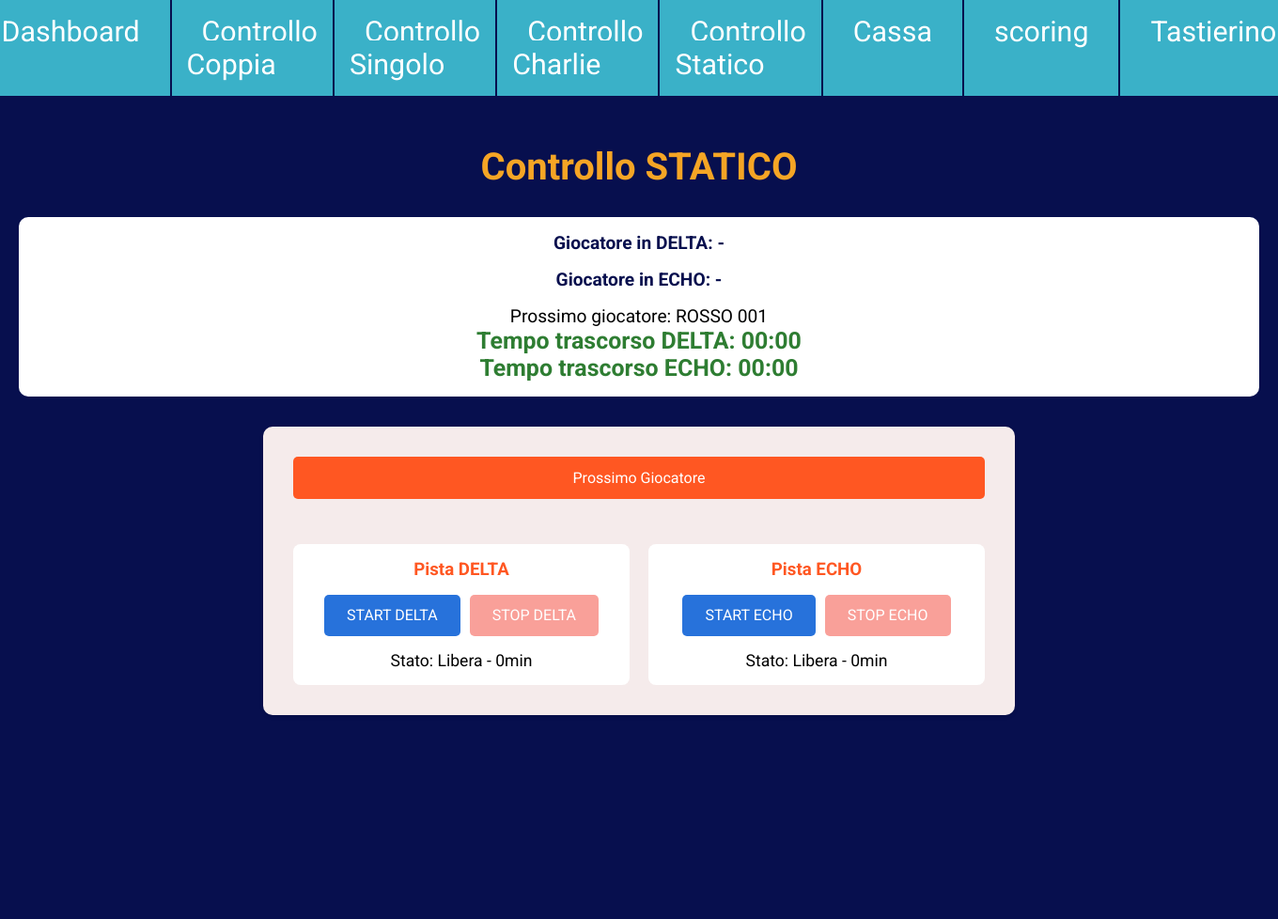
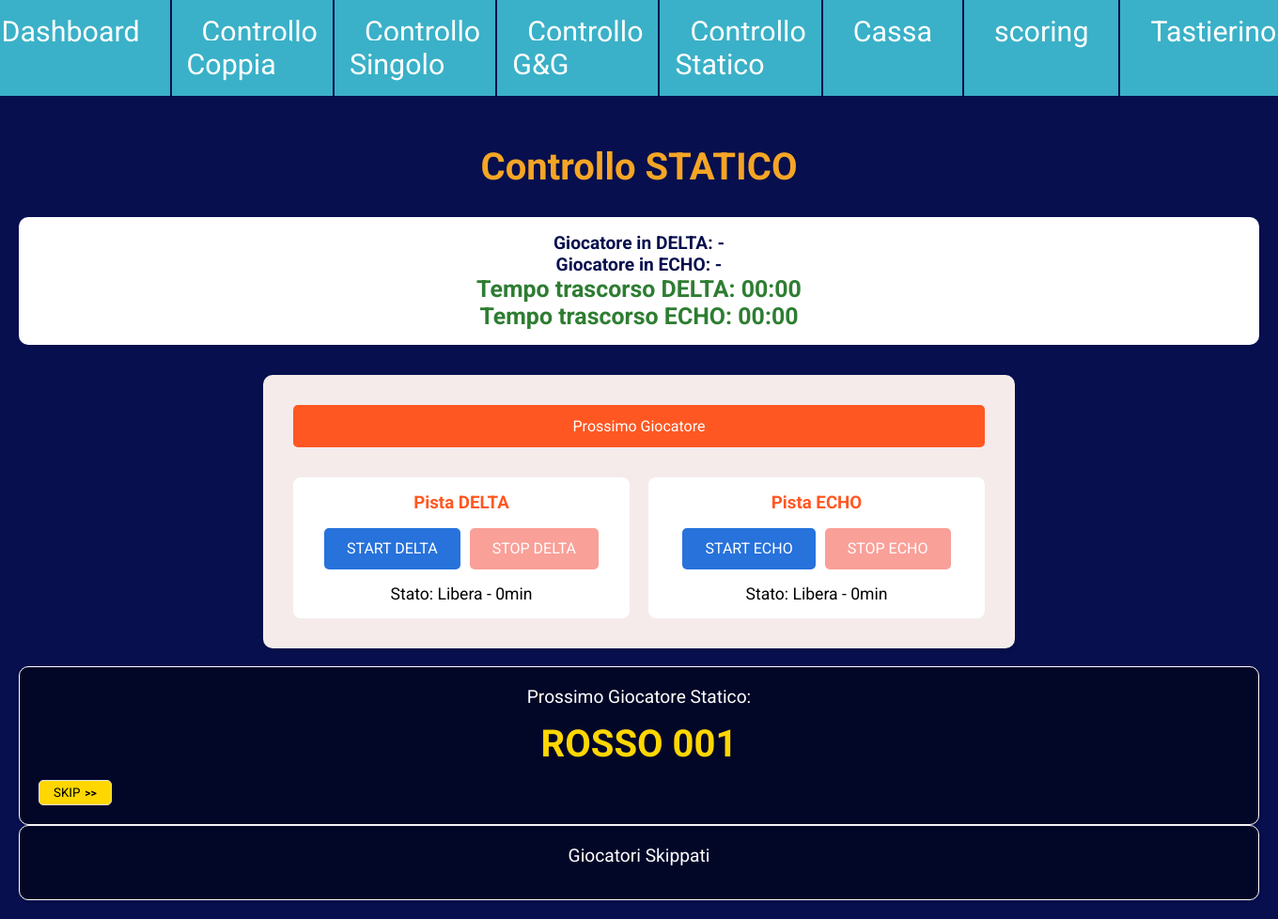
Before and after one commit to kekko-py/comicon-queue, a Flask app: page /controls/statico in a window 1360 px wide. Shown: the whole page at 94% size. Before the commit the page ends 761 px from the top, so only its background shows below. Run offline with Flask 3, Linux system fonts and the light colour scheme.

Commit message:
update statico

```diff
--- a/app.py
+++ b/app.py
@@ -6,7 +6,6 @@ import pytz
 import subprocess
 import time
 import atexit
-import qrcode
 import logging
 import sqlite3
 import time
@@ -24,7 +23,7 @@ logging.basicConfig(level=logging.DEBUG)
 sqlite_lock = Lock()
 SQLITE_DB_PATH = 'stand_db.db'  # Database local MySQLite in cui salveremo le queue
 BASE_URL = "http://localhost:2000"  # Bisogna cambiarlo con il sito delle queue si mercenari socs che andremo a creare
-qr_img = None
+
 
 def init_sqlite():
     logging.debug("[QUEUES] Acquisizione del lock per SQLite")
@@ -351,18 +350,6 @@ def initialize_queues():
 
 initialize_queues()
 
-# Funzione per generare il QR code
-def generate_qrcode(url):
-    import qrcode
-    qr = qrcode.QRCode(
-        version=1,
-        error_correction=qrcode.constants.ERROR_CORRECT_L,
-        box_size=10,
-        border=4,
-    )
-    qr.add_data(url)
-    qr.make(fit=True)
-    return qr.make_image(fill_color="black", back_color="white")
 
 # Aggiungi queste route
 @app.route('/controls/statico')
@@ -412,23 +399,6 @@ def statico_stop():
         else:
             return jsonify(success=False, error="Errore nel recupero del tempo di inizio del giocatore Statico.")
     return jsonify(success=False, error="Nessun giocatore Statico in pista.")
-
-@app.route('/qrqueue')
-def qr_queue():
-    queue_url = f"{BASE_URL}/queue"
-    return render_template('qrqueue.html', queue_url=queue_url)
-
-@app.route('/qrqueue_img')
-def qr_queue_img():
-    global qr_img
-    if qr_img is None:
-        queue_url = f"{BASE_URL}/queue"
-        qr_img = generate_qrcode(queue_url)
-
-    img_io = BytesIO()
-    qr_img.save(img_io, 'PNG')
-    img_io.seek(0)
-    return send_file(img_io, mimetype='image/png')
 
 
 @app.route('/')
@@ -876,8 +846,6 @@ sync_thread.start()
 if __name__ == '__main__':
     app.secret_key = os.urandom(12)
 
-    queue_url = f"{BASE_URL}/queue"
-    qr_img = generate_qrcode(queue_url)
 
     # Esegui Flask con il riavvio automatico disabilitato
     app.run(host='0.0.0.0', port=2000, debug=True, use_reloader=False)
--- a/static/css/controls_statico.css
+++ b/static/css/controls_statico.css
@@ -17,7 +17,6 @@
 }
 
 .current-player {
-    margin-bottom: 1rem;
     color: #070F4E;
     font-weight: bold;
 }
@@ -26,6 +25,10 @@
     color: #2e7d32;
     font-size: 1.3em;
     font-weight: bold;
+}
+
+.next-player {
+    font-size: 1.8em;
 }
 
 .track-controls {
@@ -86,7 +89,6 @@
     background: #ff5722;
     color: white;
     width: 100%;
-    margin-bottom: 1rem;
 }
 
 .btn-start:hover:not(:disabled) {
@@ -106,3 +108,119 @@
     margin-top: 1rem;
     font-size: 1.1em;
 }
+
+.next-player-card {
+    flex: 1;
+    background: #00000080;
+    border: 1px solid #ffffff;
+    border-radius: 10px;
+    padding: 20px;
+    text-align: center;
+    box-shadow: 0 2px 4px rgba(0, 0, 0, 0.1);
+  }
+
+  .next-player-title {
+    color: #ffffff; /* first-color */
+    font-size: 1.2em;
+    margin-bottom: 10px;
+  }
+
+  .next-player-charlie {
+    font-size: 2.5em;
+    font-weight: bold;
+    color: #ffd700;
+    margin: 15px 0;
+  }
+
+  .skip-button {
+    bottom: 10px;
+    right: 10px;
+    background: #ffd700;
+    border: 1px solid #ddd;
+    border-radius: 5px;
+    padding: 5px 15px;
+    cursor: pointer;
+    display: flex;
+    align-items: center;
+    gap: 5px;
+    transition: all 0.3s;
+  }
+
+  .skip-button:hover {
+    background: #f5f5f5;
+    box-shadow: 0 2px 4px rgba(0, 0, 0, 0.1);
+  }
+
+  .next-players-container {
+    height: 100%;
+    display: flex;
+    flex-direction: column;
+    gap: 20px;
+  }
+
+  .skip-icon {
+    font-size: 12px;
+    font-weight: bold;
+  }
+
+  .skipped-buttons {
+    display: flex;
+    flex-wrap: wrap;
+    width: 100%;
+    height: 100%;
+    gap: 50px;
+    justify-content: space-between;
+  }
+
+  .skipped-button.statico {
+    border-left: 3px solid #f44336; /* Rosso */
+    background-color: #f44336;
+    color: white;
+}
+
+.skipped-button {
+    padding: 20px;
+    border-radius: 15px;
+    border: 1px solid #ddd;
+    background: #f8f9fa;
+    cursor: pointer;
+    transition: all 0.2s;
+    font-size: 1em;
+  }
+
+  .skipped-button:hover {
+    background: #e9ecef;
+    transform: scale(1.05);
+  }
+
+  .skipped-button.couple {
+    border-left: 3px solid #007bff;
+  }
+
+  .skipped-button.single {
+    border-left: 3px solid #28a745;
+  }
+
+  .skipped-button.charlie {
+    border-left: 3px solid #ffc107;
+  }
+
+  /* Aggiungi questi stili per i pulsanti skippati */
+.skipped-container {
+    overflow-y: auto;
+    max-height: 100%;
+    width: 100%;
+    height: 100%;
+    background: #00000080; /* fourth-color */
+    border-radius: 10px;
+    padding: 20px;
+    box-shadow: 0 2px 4px rgba(0, 0, 0, 0.1);
+    border: 1px solid #ffffff;
+  }
+
+  .skipped-title {
+    color: #ffffff; /* first-color */
+    margin-bottom: 15px;
+    text-align: center;
+    font-size: 1.2em;
+  }
--- a/static/js/controls_statico.js
+++ b/static/js/controls_statico.js
@@ -4,6 +4,63 @@ let startTimeDelta;
 let startTimeEcho;
 let isGameActiveDelta = false;
 let isGameActiveEcho = false;
+
+function updateSkipped() {
+    fetch("/get_skipped")
+        .then(response => response.json())
+        .then(data => {
+            // Funzione helper per creare i bottoni skippati
+            const createSkippedButtons = (containerId, players, className) => {
+                const container = document.getElementById(containerId);
+                if (container) {
+                    container.innerHTML = "";
+                    if (players && players.length > 0) {
+                        players.forEach(player => {
+                            const button = document.createElement("button");
+                            button.className = `skipped-button ${className}`;
+                            button.textContent = player.id;
+                            button.onclick = () => restoreSkipped(player.id);
+                            container.appendChild(button);
+                        });
+                    }
+                }
+            };
+
+            // Aggiorna tutte le sezioni
+            createSkippedButtons("skipped-couples-buttons", data.couples, "couple");
+            createSkippedButtons("skipped-singles-buttons", data.singles, "single");
+            createSkippedButtons("skipped-charlie-buttons", data.charlie, "charlie");
+            createSkippedButtons("skipped-statico-buttons", data.statico, "statico");
+        })
+        .catch(error => {
+            console.error("Errore durante il recupero degli skipped:", error);
+        });
+  }
+
+// Assicurati che la funzione venga chiamata regolarmente
+setInterval(() => {
+    updateSkipped();
+  }, 1000);
+  // Aggiorna la dashboard ogni secondo
+
+  function restoreSkipped(playerId) {
+    console.log("Tentativo di ripristino giocatore:", playerId);
+    $.ajax({
+      url: "/restore_skipped_as_next",
+      type: "POST",
+      contentType: "application/json",
+      data: JSON.stringify({ id: playerId }),
+      success: function (response) {
+        console.log("Giocatore ripristinato con successo:", playerId);
+        console.log("Risposta server:", response);
+        updateSkippedList();
+        updateBoards();
+      },
+      error: function (error) {
+        console.error("Errore durante il ripristino del giocatore:", error);
+      },
+    });
+  }
 
 function updateNextPlayer() {
     fetch('/simulate')
@@ -71,6 +128,38 @@ function activateNextPlayer() {
     updateNextPlayer();
 }
 
+// Aggiungi la funzione per lo skip statico
+function skipNextPlayerStatico() {
+    const nextPlayer = document.getElementById("next-player").textContent;
+    if (nextPlayer && nextPlayer !== "Nessun Giocatore In Coda" && nextPlayer !== "-") {
+        fetch("/skip_statico_player", {
+            method: "POST",
+            headers: {
+                "Content-Type": "application/json",
+            },
+            body: JSON.stringify({ id: nextPlayer }),
+        })
+        .then(response => {
+            if (!response.ok) throw new Error("Errore nella chiamata di skip");
+            return response.json();
+        })
+        .then(data => {
+            if (data.next_player_statico_id) {
+                document.getElementById("next-player").textContent = data.next_player_statico_id;
+            } else {
+                document.getElementById("next-player").textContent = "Nessun Giocatore In Coda";
+            }
+            updateSkipped();
+            updateBoards();
+        })
+        .catch(error => {
+            console.error("Errore durante lo skip:", error);
+        });
+    }
+  }
+
+
+
 function pressButton(button) {
     $.ajax({
         url: '/button_press',
--- a/templates/controls_charlie.html
+++ b/templates/controls_charlie.html
@@ -5,7 +5,7 @@
 {% endblock %}
 
 {% block content %}
-<h1>Controllo CHARLIE</h1>
+<h1>Controllo G&G</h1>
 
 <div class="game-info">
     <div class="current-player">
--- a/templates/controls_statico.html
+++ b/templates/controls_statico.html
@@ -8,14 +8,14 @@
 <h1>Controllo STATICO</h1>
 
 <div class="game-info">
+    <!-- <div class="next-player">
+        Prossimo giocatore: <span id="next-player">-</span>
+    </div> -->
     <div class="current-player">
         Giocatore in DELTA: <span id="current-player-delta">-</span>
     </div>
     <div class="current-player">
         Giocatore in ECHO: <span id="current-player-echo">-</span>
-    </div>
-    <div class="next-player">
-        Prossimo giocatore: <span id="next-player">-</span>
     </div>
     <div class="game-timer">
         Tempo trascorso DELTA: <span id="timer-delta">00:00</span>
@@ -54,7 +54,30 @@
         </div>
     </div>
 </div>
-{% endblock %}
+<br>
+<div class="col">
+<div class="next-players-container">
+
+    <!-- Card per Statico -->
+    <div class="next-player-card">
+      <div class="next-player-title">Prossimo Giocatore Statico:</div>
+      <div class="next-player-charlie" id="next-player">
+        Nessun Giocatore In Coda
+      </div>
+      <button class="skip-button" onclick="skipNextPlayerStatico()">
+        SKIP <span class="skip-icon">>></span>
+      </button>
+    </div>
+  </div>
+</div>
+
+<div class="skipped-container">
+    <div class="skipped-title">Giocatori Skippati</div>
+    <div class="skipped-buttons">
+      <div id="skipped-statico-buttons"></div> <!-- Aggiungi questo div -->
+      </div>
+    </div>
+  </div>{% endblock %}
 
 {% block scripts %}
 <script src="{{ url_for('static', filename='js/controls_statico.js') }}"></script>
--- a/templates/layout.html
+++ b/templates/layout.html
@@ -77,7 +77,7 @@
       <div class="boxlink"><a href="{{ url_for('dashboard') }}" class="nav-link">Dashboard</a></div>
       <div class="boxlink"><a href="{{ url_for('controls_couple') }}" class="nav-link">Controllo Coppia</a></div>
       <div class="boxlink"><a href="{{ url_for('controls_single') }}" class="nav-link">Controllo Singolo</a></div>
-      <div class="boxlink"><a href="{{ url_for('controls_charlie') }}" class="nav-link">Controllo Charlie</a></div>
+      <div class="boxlink"><a href="{{ url_for('controls_charlie') }}" class="nav-link">Controllo G&G</a></div>
       <div class="boxlink"><a href="{{ url_for('controls_statico') }}" class="nav-link">Controllo Statico</a></div>
       <div class="boxlink"><a href="{{ url_for('controls_cassa') }}" class="nav-link">Cassa</a></div>
       <div class="boxlink"><a href="{{ url_for('scoring') }}" class="nav-link">scoring</a></div>
```
Also changed, not shown: stand_db.db.
